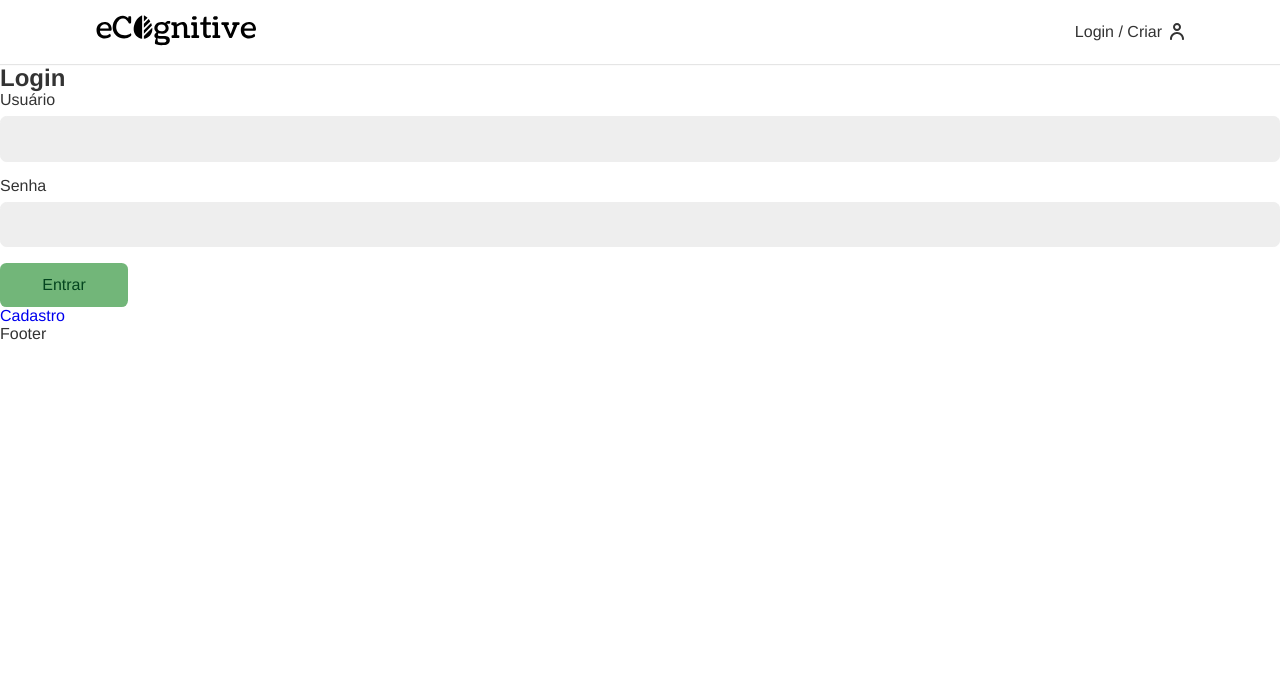
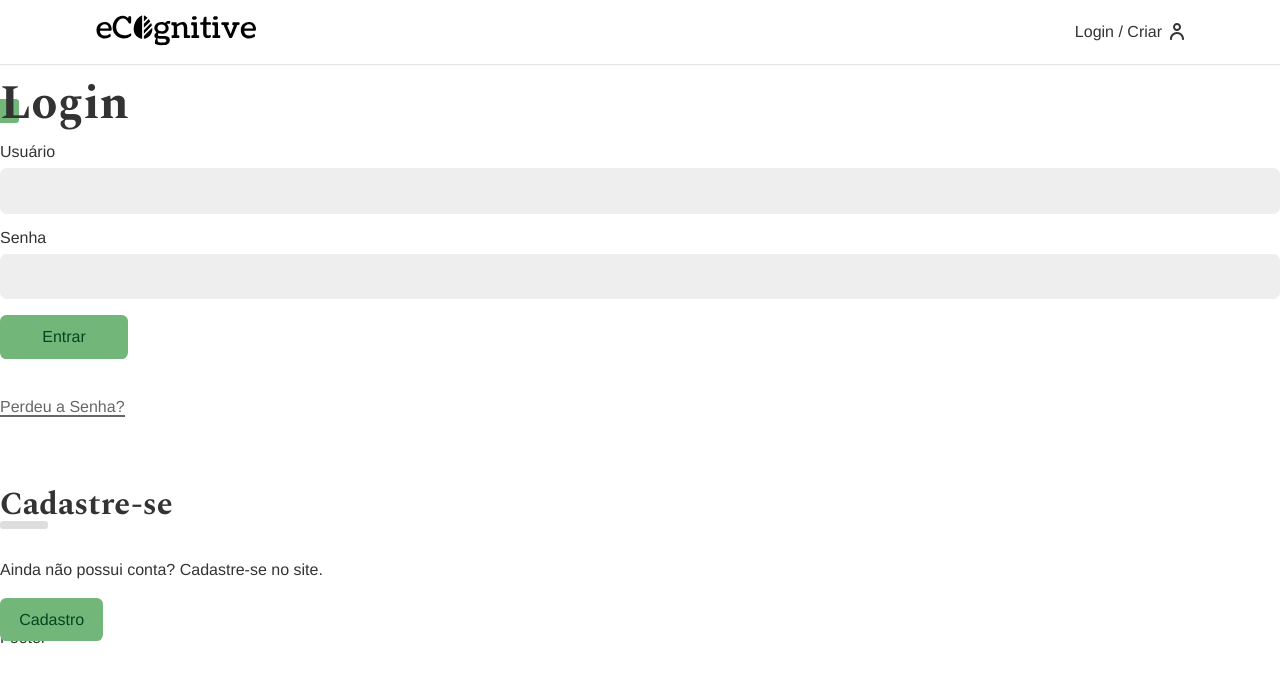
Before and after one commit to DyegoIthalo/eCOgnitive, a React (Create React App) app: page /login in a window 1280 px wide. Shown: the top 682 px of the page. Built offline with nearby package versions, Linux system fonts and the light colour scheme.

Commit message:
login form

```diff
--- a/src/App.css
+++ b/src/App.css
@@ -1,3 +1,5 @@
+@import url("https://fonts.googleapis.com/css2?family=Spectral:wght@700&display=swap");
+
 * {
   box-sizing: border-box;
 }
@@ -41,6 +43,7 @@
 
 a {
   text-decoration: none;
+  color: #333333;
 }
 
 .container {
@@ -48,3 +51,38 @@
   padding: 0 1rem;
   margin: 0 auto;
 }
+
+.title {
+  font-family: var(--type-second);
+  line-height: 1;
+  font-size: 3rem;
+  margin: 1rem 0;
+  position: relative;
+  z-index: 1;
+}
+
+.title::after {
+  content: "";
+  display: block;
+  width: 1.5rem;
+  height: 1.5rem;
+  background: #72b679;
+  position: absolute;
+  bottom: 5px;
+  left: -5px;
+  border-radius: 0.2rem;
+  z-index: -1;
+}
+
+.animeLeft {
+  opacity: 0;
+  transform: translateX(-20px);
+  animation: animeLeft 0.3s forwards;
+}
+
+@keyframes animeLeft {
+  to {
+    opacity: 1;
+    transform: initial;
+  }
+}
--- /dev/null
+++ b/src/Components/Helper/Error.js
@@ -0,0 +1,8 @@
+import React from "react";
+
+const Error = ({ error }) => {
+  if (!error) return null;
+  return <p style={{ color: "#f31", margin: "1rem 0" }}>{error}</p>;
+};
+
+export default Error;
--- a/src/Components/Login/LoginForm.js
+++ b/src/Components/Login/LoginForm.js
@@ -4,6 +4,9 @@
 import Button from "../Form/Button";
 import useForm from "../../Hooks/useForm";
 import { UserContext } from "../../UserContext";
+import Error from "../Helper/Error";
+import styles from "./LoginForm.module.css";
+import stylesBtn from "../Form/Button.module.css";
 
 const LoginForm = () => {
   const username = useForm();
@@ -20,9 +23,9 @@
   }
 
   return (
-    <section>
-      <h1>Login</h1>
-      <form action="" onSubmit={handleSubmit}>
+    <section className="animeLeft">
+      <h1 className="title">Login</h1>
+      <form className={styles.form} onSubmit={handleSubmit}>
         <Input label="Usuário" type="text" name="username" {...username} />
         <Input label="Senha" type="password" name="password" {...password} />
         {loading ? (
@@ -30,9 +33,18 @@
         ) : (
           <Button>Entrar</Button>
         )}
-        {error && <p>{error}</p>}
+        <Error error={error} />
       </form>
-      <Link to="/login/criar">Cadastro</Link>
+      <Link className={styles.perdeu} to="/login/perdeu">
+        Perdeu a Senha?
+      </Link>
+      <div className={styles.cadastro}>
+        <h2 className={styles.subtitle}>Cadastre-se</h2>
+        <p>Ainda não possui conta? Cadastre-se no site.</p>
+        <Link className={stylesBtn.button} to="/login/criar">
+          Cadastro
+        </Link>
+      </div>
     </section>
   );
 };
--- /dev/null
+++ b/src/Components/Login/LoginForm.module.css
@@ -0,0 +1,42 @@
+.form {
+  margin-bottom: 2rem;
+}
+
+.perdeu {
+  display: inline-block;
+  color: #666666;
+  padding: 0.5rem 0;
+  line-height: 1;
+}
+
+.perdeu::after {
+  content: "";
+  height: 2px;
+  width: 100%;
+  background: currentColor;
+  display: block;
+}
+
+.cadastro {
+  margin-top: 4rem;
+}
+
+.cadastro p {
+  margin-top: 2rem;
+  margin-bottom: 2rem;
+}
+
+.subtitle {
+  font-family: var(--type-second);
+  line-height: 1;
+  font-size: 2rem;
+}
+
+.subtitle::after {
+  content: "";
+  display: block;
+  background: #dddddd;
+  height: 0.5rem;
+  width: 3rem;
+  border-radius: 0.2rem;
+}
```
